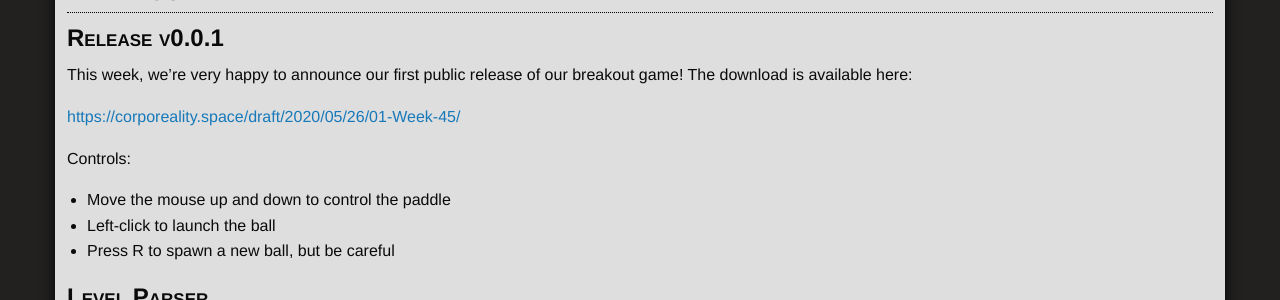
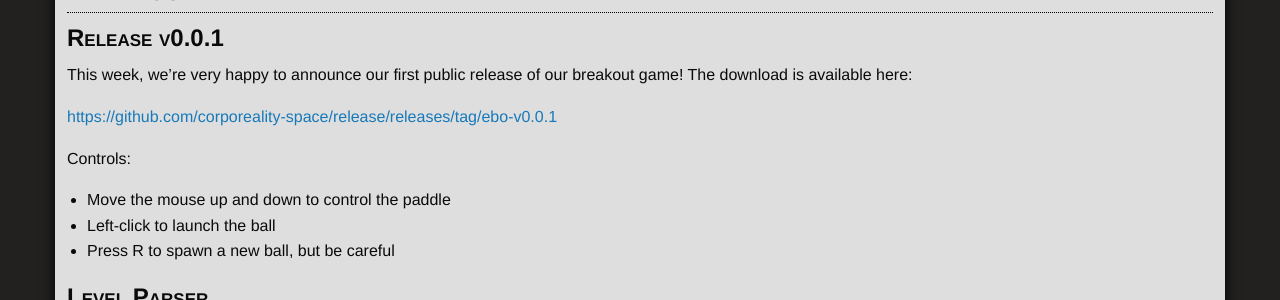
Before and after one commit to corporeality-space/web, a Jekyll site: the page built from _posts/2020-05-26-01-Week-45.md, in a window 1280 px wide. Shown: the part 712-1012 px from the top of the page. Built offline with Jekyll 4.4.1, drawn with Linux system fonts in a browser that asks for light colours; nearby versions of some CDN libraries; some web fonts are replaced; our own code applies the rules of GitHub Pages for plain Markdown files; library files that are not in the unit come from our copies; some of the changed lines change nothing that is shown.

Commit message:
Update 2020-05-26-01-Week-45.md

```diff
--- a/_posts/2020-05-26-01-Week-45.md
+++ b/_posts/2020-05-26-01-Week-45.md
@@ -30,7 +30,7 @@ First things first, we're going to try writing a little section like this in eac
 
 This week, we're very happy to announce our first public release of our breakout game! The download is available here:
 
-[https://corporeality.space/draft/2020/05/26/01-Week-45/](https://github.com/corporeality-space/release/releases/tag/ebo-v0.0.1)
+[https://github.com/corporeality-space/release/releases/tag/ebo-v0.0.1](https://github.com/corporeality-space/release/releases/tag/ebo-v0.0.1)
 
 Controls:
 
```
